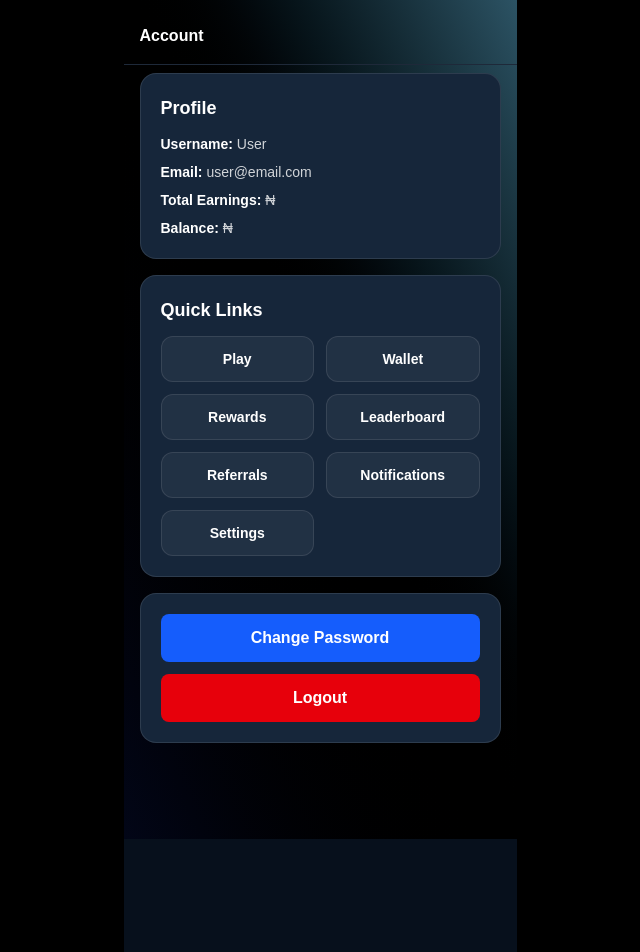
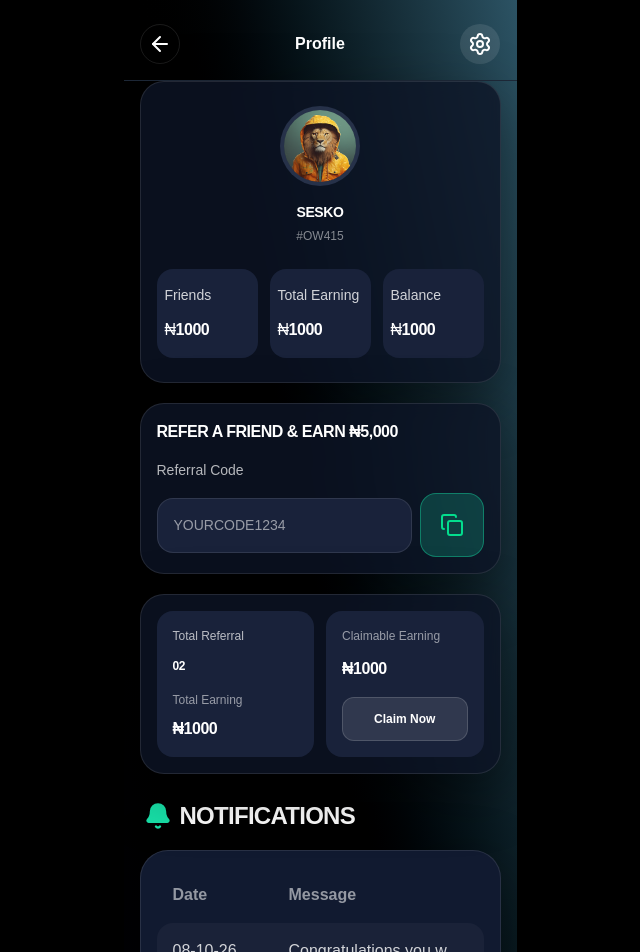
Before and after one commit to Yusuf7298/Telegram-mini-app, a Next.js app in the folder frontends/: page /account in a window 1280 px wide. Shown: the top 952 px of the page, without its empty margins (320-960 px from the left). Built offline with nearby package versions, Linux system fonts and the light colour scheme.

Commit message:
ui adjcenments

```diff
--- a/frontends/app/(main)/account/page.tsx
+++ b/frontends/app/(main)/account/page.tsx
@@ -1,57 +1,190 @@
 "use client";
 import Link from 'next/link';
+import Image from 'next/image';
+import { useState } from 'react';
+import { ArrowLeft, Bell, Copy, Settings, UserPlus } from 'lucide-react';
+import { useRouter } from 'next/navigation';
 import { useAuthStore } from '@/store/authStore';
 
 export default function AccountPage() {
-  const { username, email, totalEarnings, balance, logout } = useAuthStore();
+  const user = useAuthStore((state) => state.user);
+  const logout = useAuthStore((state) => state.logout);
+  const router = useRouter();
+  const [copied, setCopied] = useState(false);
+  const referralCode = 'YOURCODE1234';
+
+  const notifications = [
+    { date: '08-10-26', message: 'Congratulations you won ₦1,000 by...' },
+    { date: '08-10-26', message: 'You’ve earned ₦1,000 from referring...' },
+    { date: '08-10-26', message: 'Congratulations you won ₦1,000 by...' },
+    { date: '08-10-26', message: 'You’ve earned ₦1,000 from referring...' },
+  ];
+
+  const referrals = [
+    { username: 'Aisha', joined: '08-10-26', status: 'Active', earning: '₦1,000' },
+    { username: 'David', joined: '08-10-26', status: 'Active', earning: '₦1,000' },
+    { username: 'Samuel', joined: '08-10-26', status: 'Active', earning: '₦1,000' },
+    { username: 'David', joined: '08-10-26', status: 'Pending', earning: '₦1,000' },
+    { username: 'David', joined: '08-10-26', status: 'Pending', earning: '₦1,000' },
+  ];
+
+  const handleCopy = async () => {
+    try {
+      await navigator.clipboard.writeText(referralCode);
+      setCopied(true);
+      setTimeout(() => setCopied(false), 1200);
+    } catch {
+      setCopied(false);
+    }
+  };
+
+  const stats = [
+    { label: 'Friends', value: '1000' },
+    { label: 'Total Earning', value: '1000' },
+    { label: 'Balance', value: '1000' },
+  ];
+
+  function handleClick() {
+    router.back()
+  }
+
   return (
-    <div className="min-h-screen bg-gradient-to-bl from-[#2C5364] via-[#000000] to-[#020617] pb-24">
-      <div className="flex items-center justify-between px-4 pt-6 pb-4 border-b border-gray-800 mb-2">
-        <div className="text-white font-bold text-[16px]">Account</div>
+    <div className="min-h-screen bg-gradient-to-bl from-[#2C5364] via-[#000000] to-[#020617] pb-24 text-white">
+     <div className="flex items-center justify-between px-4 pt-6 pb-4 border-b border-gray-800">
+        <button onClick={handleClick} className="w-10 h-10 flex items-center justify-center rounded-full cursor-pointer bg-transparent border border-white/10 shadow text-white">
+          <ArrowLeft className="h-6 w-6" />
+        </button>
+        <div className="text-white font-bold text-[16px]">Profile</div>
+        <button
+        onClick={(e) => {router.push('/settings')}}
+        className="w-10 h-10 flex items-center justify-center rounded-full bg-white/10 text-white">
+          <Settings className="h-7 w-7 text-current m-2" />
+        </button>
       </div>
 
-      <div className="px-4 flex flex-col gap-4">
-        <div className="bg-[#16263a] rounded-2xl p-5 border border-white/10">
-          <div className="text-white font-bold text-lg mb-3">Profile</div>
-          <div className="flex flex-col gap-2 text-white/80 text-sm">
-            <div><span className="font-semibold text-white">Username:</span> {username || 'User'}</div>
-            <div><span className="font-semibold text-white">Email:</span> {email || 'user@email.com'}</div>
-            <div><span className="font-semibold text-white">Total Earnings:</span> ₦{totalEarnings}</div>
-            <div><span className="font-semibold text-white">Balance:</span> ₦{balance}</div>
+      <div className="px-4">
+        <div className="rounded-[24px] border border-white/10 bg-[#0d1526]/80 px-4 py-6 shadow-[0_18px_60px_rgba(0,0,0,0.35)] backdrop-blur-sm">
+          <div className="flex flex-col items-center text-center">
+            <div className="h-20 w-20 overflow-hidden rounded-full border-4 border-white/5 bg-[#1b263f]">
+              <Image src={user?.avatar || "/images/users.png"} alt="Profile avatar" width={80} height={80} className="h-full w-full object-cover" />
+            </div>
+            <div className="mt-4 text-[14px] font-Rubik font-bold tracking-[-0.03em]">{user?.username || 'SESKO'}</div>
+            <div className="mt-1 text-[12px] font-Poppins text-white/50">{user?.phone ? '#OW415' : '#OW415'}</div>
           </div>
-        </div>
 
-        <div className="bg-[#16263a] rounded-2xl p-5 border border-white/10">
-          <div className="text-white font-bold text-lg mb-3">Quick Links</div>
-          <div className="grid grid-cols-2 gap-3">
-            {[
-              { href: '/play', label: 'Play' },
-              { href: '/wallet', label: 'Wallet' },
-              { href: '/rewards', label: 'Rewards' },
-              { href: '/leaderboard', label: 'Leaderboard' },
-              { href: '/referrals', label: 'Referrals' },
-              { href: '/notifications', label: 'Notifications' },
-              { href: '/settings', label: 'Settings' },
-            ].map((item) => (
-              <Link
-                key={item.href}
-                href={item.href}
-                className="rounded-xl border border-white/10 bg-white/5 px-3 py-3 text-center text-sm font-semibold text-white hover:bg-white/10 transition"
-              >
-                {item.label}
-              </Link>
+          <div className="mt-6 grid grid-cols-3 gap-3">
+            {stats.map((item) => (
+              <div key={item.label} className="rounded-2xl bg-[#19223a] px-2 py-4">
+                <div className="text-[14px] font-Poppins text-white/80">{item.label}</div>
+                <div className="mt-3 text-[16px] font-Rubik font-medium tracking-[-0.03em]">₦<span className='font-bold'>
+                  {item.value}
+                </span></div>
+              </div>
             ))}
           </div>
         </div>
 
-        <div className="bg-[#16263a] rounded-2xl p-5 border border-white/10 flex flex-col gap-3">
-          <Link
-            href="/settings"
-            className="w-full px-4 py-3 rounded-lg bg-blue-600 text-white font-semibold text-center hover:bg-blue-700 transition"
-          >
-            Change Password
-          </Link>
-          <button className="w-full px-4 py-3 rounded-lg bg-red-600 text-white font-semibold hover:bg-red-700 transition" onClick={logout}>Logout</button>
+        <div className="mt-5 rounded-[24px] border border-white/10 bg-[#0d1526]/80 px-4 py-4 shadow-[0_18px_60px_rgba(0,0,0,0.35)] backdrop-blur-sm">
+          <div className="text-[16px] font-bold tracking-[-0.03em] font-Rubik uppercase text-white">REFER A FRIEND & EARN ₦5,000</div>
+          <div className="mt-4 text-[14px] font-Poppins text-white/70">Referral Code</div>
+          <div className="mt-3 flex items-center gap-2">
+            <div className="flex-1 rounded-2xl border border-white/10 bg-[#19223a] px-4 py-4 text-[14px] font-Poppins text-white/55">
+              {referralCode}
+            </div>
+            <button
+              type="button"
+              onClick={handleCopy}
+              className="flex h-16 w-16 items-center justify-center rounded-2xl border border-[#18e0a8]/40 bg-[#18e0a8]/20 text-[#03DD8D] transition hover:bg-[#18e0a8]/30"
+              aria-label="Copy referral code"
+            >
+              {copied ? <span className="text-[12px] font-bold">Done</span> : <Copy className="h-6 w-6" />}
+            </button>
+          </div>
+        </div>
+
+        <div className="mt-5 grid grid-cols-2 gap-3 rounded-[24px] border border-white/10 bg-[#0d1526]/80 p-4 shadow-[0_18px_60px_rgba(0,0,0,0.35)] backdrop-blur-sm">
+          <div className="rounded-2xl bg-[#19223a] px-4 py-4">
+            <div className="text-[12px] font-Poppins text-white/70">Total Referral</div>
+            <div className="mt-3 text-[12px] font-bold font-Rubik tracking-[-0.03em]">02</div>
+            <div className="mt-4 text-[12px] font-Poppins text-white/55">Total Earning</div>
+            <div className="mt-2 text-[16px] font-bold font-Rubik tracking-[-0.03em]">₦1000</div>
+          </div>
+
+          <div className="flex flex-col rounded-2xl bg-[#19223a] px-4 py-4">
+            <div className="text-[12px] font-Poppins  text-white/55">Claimable Earning</div>
+            <div className="mt-3 text-[16px] font-extrabold tracking-[-0.03em]">₦1000</div>
+            <button
+              type="button"
+              className="mt-auto rounded-xl border border-white/15 bg-white/10 py-3 text-[12px] font-semibold font-Rubik text-white transition hover:bg-white/15"
+            >
+              Claim Now
+            </button>
+          </div>
+        </div>
+
+        <div className="mt-6 flex items-center gap-2 px-1">
+          <Bell className="h-7 w-7 text-[#18e0a8]" fill="currentColor" />
+          <span className="text-[24px] font-extrabold font-Rubik tracking-[-0.03em]">NOTIFICATIONS</span>
+        </div>
+
+        <div className="mt-4 overflow-hidden rounded-[28px] border border-white/10 bg-[#111a30] px-4 py-4 shadow-[0_18px_60px_rgba(0,0,0,0.35)]">
+          <table className="w-full table-fixed border-separate border-spacing-y-4">
+            <colgroup>
+              <col className="w-[116px]" />
+              <col />
+            </colgroup>
+            <thead>
+              <tr className="text-left text-[16px] font-bold font-Rubik text-white/55">
+                <th className="px-4">Date</th>
+                <th className="px-4">Message</th>
+              </tr>
+            </thead>
+            <tbody>
+              {notifications.map((item, index) => (
+                <tr key={`${item.date}-${index}`} className="rounded-2xl bg-[#1a2238] text-[16px] font-Poppins text-white/80">
+                  <td className="whitespace-nowrap rounded-l-2xl px-4 py-4">{item.date}</td>
+                  <td className="truncate rounded-r-2xl px-4 py-4">{item.message}</td>
+                </tr>
+              ))}
+            </tbody>
+          </table>
+        </div>
+
+        <div className="mt-6 flex items-center gap-2 px-1">
+          <UserPlus className="h-6 w-6 text-[#18e0a8]" />
+          <span className="text-[20px] font-bold font-Rubik tracking-[-0.03em]">REFERRALS</span>
+        </div>
+
+        <div className="mt-4 overflow-hidden rounded-[28px] border border-white/10 bg-[#111a30] px-4 py-4 shadow-[0_18px_60px_rgba(0,0,0,0.35)]">
+          <table className="w-full table-fixed border-separate border-spacing-y-4">
+            <colgroup>
+              <col />
+              <col className="w-[96px]" />
+              <col className="w-[72px]" />
+              <col className="w-[88px]" />
+            </colgroup>
+            <thead>
+              <tr className="text-left text-[16px] font-bold font-Rubik text-white/55">
+                <th className="px-4">Username</th>
+                <th className="px-4">Joined</th>
+                <th className="px-4">Status</th>
+                <th className="px-4">Earning</th>
+              </tr>
+            </thead>
+            <tbody>
+              {referrals.map((item, index) => (
+                <tr
+                  key={`${item.username}-${index}`}
+                  className={`text-[16px] font-Poppins text-white/80 ${index % 2 === 0 ? 'bg-[#1a2238]' : 'bg-transparent'}`}
+                >
+                  <td className="truncate rounded-l-2xl px-4 py-4">{item.username}</td>
+                  <td className="whitespace-nowrap px-4 py-4">{item.joined}</td>
+                  <td className={`px-4 py-4 ${item.status === 'Active' ? 'text-[#18e0a8]' : 'text-[#f5b000]'}`}>{item.status}</td>
+                  <td className="whitespace-nowrap rounded-r-2xl px-4 py-4">{item.earning}</td>
+                </tr>
+              ))}
+            </tbody>
+          </table>
         </div>
       </div>
     </div>
--- a/frontends/app/(main)/deposit/page.tsx
+++ b/frontends/app/(main)/deposit/page.tsx
@@ -1,6 +1,6 @@
 "use client";
 import { useState } from "react";
-import { ArrowLeft, CreditCard, Landmark } from "lucide-react";
+import { ArrowLeft, BellIcon, CreditCard, Landmark } from "lucide-react";
 import { useRouter } from "next/navigation";
 
 const methods = [
@@ -48,24 +48,25 @@ export default function DepositPage() {
     }, 1200);
   };
 
+  function handleClick() {
+    router.back()
+  }
+
   const fieldClassName =
     'w-full rounded-2xl border border-white/10 bg-[#131c31] px-4 py-4 text-[14px] font-Poppins text-white outline-none placeholder:text-white/40 focus:border-[#18e0a8] focus:ring-2 focus:ring-[#18e0a8]/20';
 
   return (
     <div className="min-h-screen bg-gradient-to-bl from-[#2C5364] via-[#000000] to-[#020617] text-white pb-28">
       <div className="mx-auto flex min-h-screen max-w-[393px] flex-col bg-[radial-gradient(circle_at_top,_rgba(11,38,63,0.9),_rgba(0,6,18,1)_72%)]">
-        <div className="flex items-center justify-between px-4 pt-6 pb-4 border-b border-white/8">
-          <button
-            type="button"
-            onClick={() => router.back()}
-            className="flex h-14 w-14 items-center justify-center rounded-full border border-white/10 bg-white/5 text-white shadow-[0_8px_24px_rgba(0,0,0,0.35)] transition hover:bg-white/10"
-            aria-label="Go back"
-          >
-            <ArrowLeft className="h-5 w-5" />
-          </button>
-          <div className="text-[16px] font-bold font-Rubik tracking-[-0.03em]">Deposit</div>
-          <div className="h-14 w-14" />
-        </div>
+        <div className="flex items-center justify-between px-4 pt-6 pb-4 border-b border-gray-800">
+        <button onClick={handleClick} className="w-10 h-10 flex items-center justify-center rounded-full cursor-pointer bg-transparent border border-white/10 shadow text-white">
+          <ArrowLeft className="h-6 w-6" />
+        </button>
+        <div className="text-white font-bold text-[16px]">Deposit</div>
+        <button className="w-10 h-10 flex items-center justify-center rounded-full bg-white/10 text-white">
+          <BellIcon className="h-7 w-7 text-current m-2" />
+        </button>
+      </div>
         <div className="flex-1 px-4 pt-10">
           <div className="rounded-[28px] border border-white/10 bg-[#0b1526]/80 p-5 shadow-[0_18px_60px_rgba(0,0,0,0.35)] backdrop-blur-sm">
             <div className="mb-5 text-[16px] font-Rubik font-bold tracking-[-0.03em] text-white">
--- a/frontends/components/layout/BottomNavigation.tsx
+++ b/frontends/components/layout/BottomNavigation.tsx
@@ -8,7 +8,7 @@ const navItems = [
   { href: "/play", label: "Play", icon: Play },
   { href: "/wallet", label: "Wallet", icon: Wallet },
   { href: "/rewards", label: "Rewards", icon: Gift },
-  { href: "/profile", label: "Account", icon: User },
+  { href: "/account", label: "Account", icon: User },
 ];
 
 export default function BottomNavigation() {
```
Also changed, not shown: frontends/app/(main)/play/page.tsx (+2 -19 lines).
